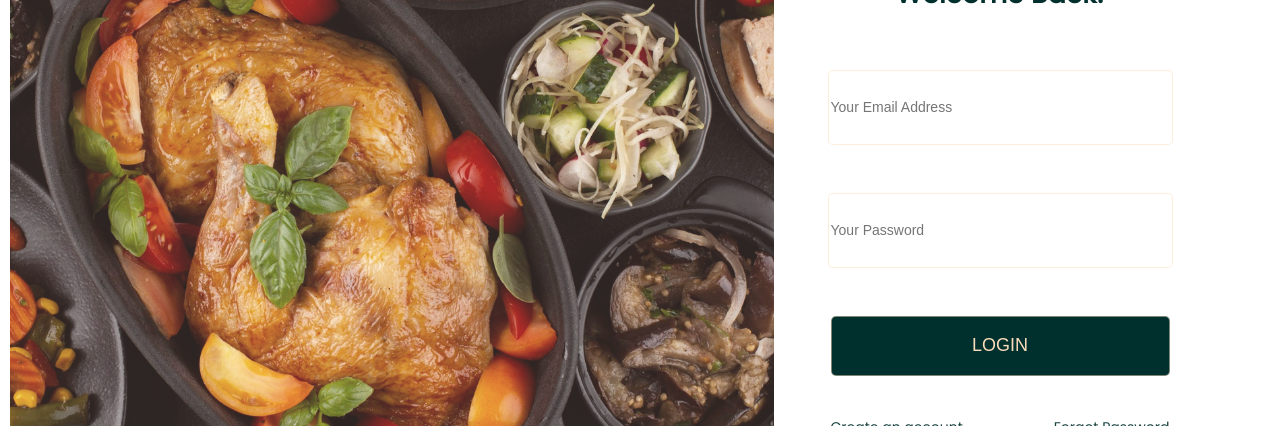
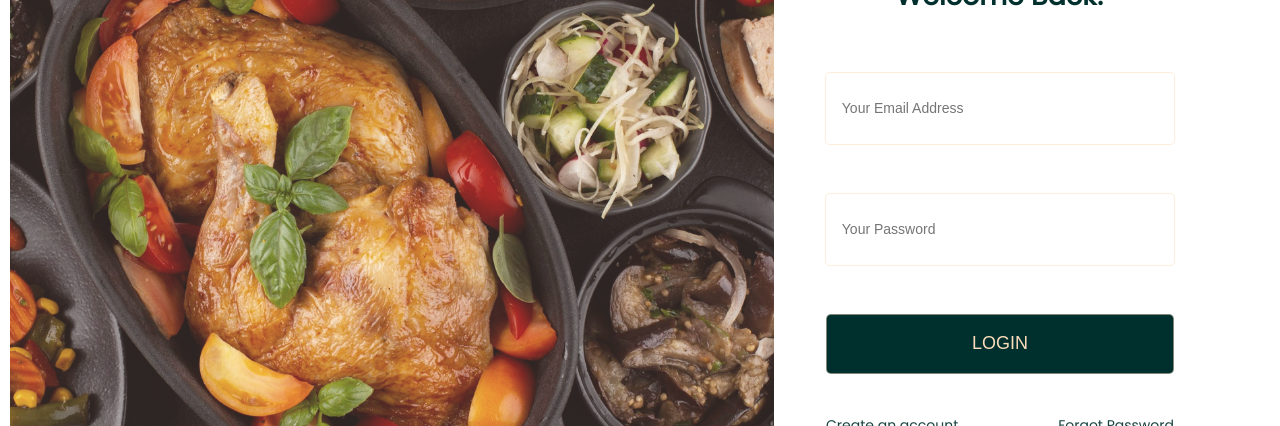
Before and after one commit to MubarakMKay/Food-App, a React (Create React App) app: page /login in a window 1280 px wide. Shown: the part 250-676 px from the top of the page. Built offline with nearby package versions, Linux system fonts and the light colour scheme.

Commit message:
modified:   src/Styles/Login.css 	modified:   src/Styles/Signup.css

```diff
--- a/src/Styles/Login.css
+++ b/src/Styles/Login.css
@@ -30,7 +30,7 @@
     color: #00302E;
 }
 .loginDetails > div {
-    width: 75%;
+    width: 70%;
     display: flex;
     flex-direction: column;
     row-gap: 35px;
@@ -54,9 +54,10 @@
     line-height: 33px;
     text-align: left;
     color: rgba(0, 48, 46, 0.53);
+    padding: 0 5%;
 }
 .loginDetails input:nth-of-type(3) {
-    width: 100%;
+    width: 110%;
     height: 60px;
     background: #00302E;
     border-radius: 5px;
@@ -65,9 +66,10 @@
     line-height: 21px;
     text-align: center;
     color: #FBDDBB;
+    /* padding: 0 15px; */
 }
 .loginDetailsOthers {
-    width: 100%;
+    width: 110%;
     display: flex;
     flex-direction: row;
     justify-content: space-between;
--- a/src/Styles/Signup.css
+++ b/src/Styles/Signup.css
@@ -30,7 +30,7 @@
     color: #00302E;
 }
 .signupDetails > div {
-    width: 75%;
+    width: 70%;
     display: flex;
     flex-direction: column;
     row-gap: 35px;
@@ -54,9 +54,10 @@
     line-height: 33px;
     text-align: left;
     color: rgba(0, 48, 46, 0.53);
+    padding: 0 5%;
 }
 .signupDetails input:nth-of-type(4) {
-    width: 100%;
+    width: 110%;
     height: 60px;
     background: #00302E;
     border-radius: 5px;
@@ -67,7 +68,7 @@
     color: #FBDDBB;
 }
 .signupDetailsOthers {
-    width: 100%;
+    width: 110%;
     display: flex;
     flex-direction: row;
     justify-content: center;
```
